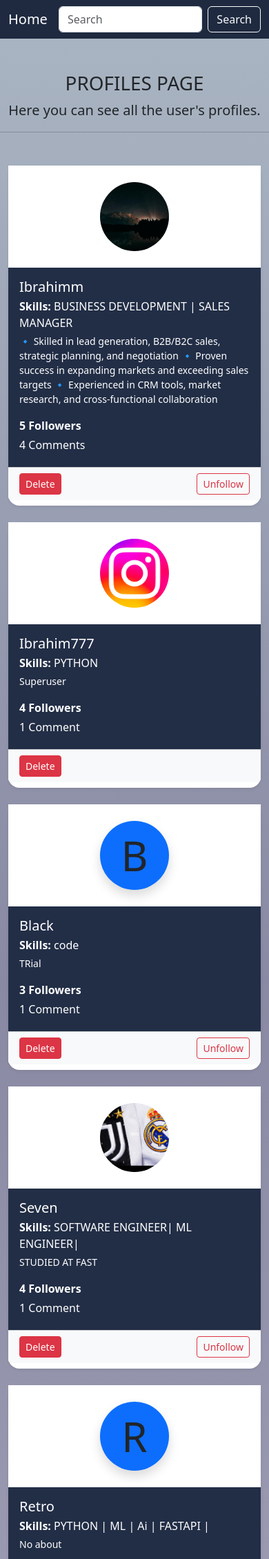
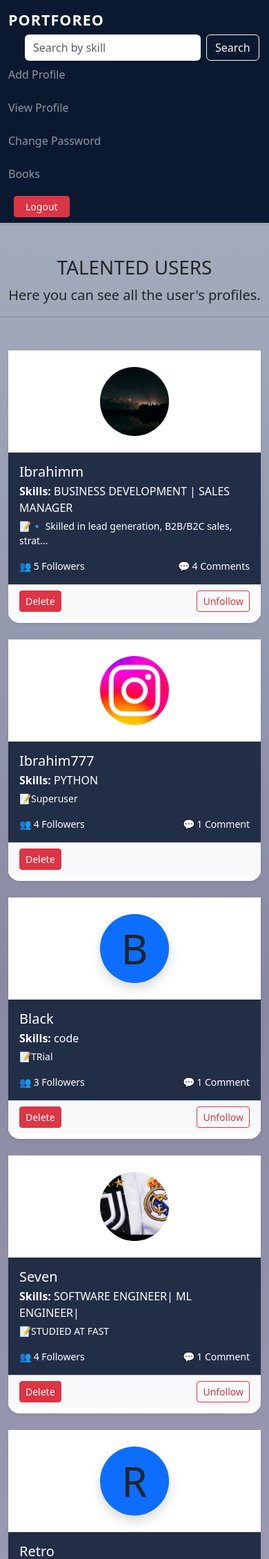
Before and after one commit to Ibrahimshahid77/django-project, a Django app: page /home/ in a window 390 px wide. Shown: the top 2260 px of the page at 69% size. Run offline with Django 5.2, Linux system fonts and the light colour scheme; a user stored in the database is signed in; data comes from the database, SQL or seed files in the repository; both versions use the stored data as it was after the commit.

Commit message:
New web scraping done

```diff
--- a/debug.py
+++ b/debug.py
@@ -21,7 +21,6 @@ latest_users = User.objects.order_by('date_joined')
 for user in latest_users:
     print(user.username, user.date_joined)
 
-
 User.objects.get(username = 'retro')
 print(user.id)
 
--- a/myapp/urls.py
+++ b/myapp/urls.py
@@ -17,6 +17,7 @@ urlpatterns = [
     path('profile/<int:user_id>/', views.profile_detail, name='profile_detail'),
     path('password/', views.change_password, name = 'change_pass'),
     path('api/follow/', views.follow_api, name='follow_api'),
-    path('profile/<int:user_id>/comment/', views.comment, name='comment')
+    path('profile/<int:user_id>/comment/', views.comment, name='comment'),
+    path('books/', views.books_page, name='books'),
 
 ]
--- a/myapp/views.py
+++ b/myapp/views.py
@@ -1,4 +1,4 @@
-from django.shortcuts import render
+
 from rest_framework.decorators import api_view
 from rest_framework.response import Response
 from django.http import HttpResponse, JsonResponse
@@ -11,6 +11,7 @@ from django.contrib.auth.decorators import login_required
 from django.contrib import messages
 from django.contrib.auth import update_session_auth_hash
 from django.views.decorators.csrf import csrf_exempt
+from urllib.request import urlopen
 
 def signup(request):
     if request.method == 'POST':
@@ -184,3 +185,38 @@ def comment(request, user_id):
         print("User:", request.user)
         print("Comment Text:", comment_text)
     return redirect('profile_detail', user_id=user_id)
+def get_books():
+    url = "https://books.toscrape.com/"
+    html = urlopen(url).read().decode()
+
+    books = []
+    blocks = html.split('<article class="product_pod">')[5:13]
+    for block in blocks:
+
+        try:
+            title = block.split('title="')[1].split('"')[0]
+        except:
+            title = "No Title"
+        try:
+            img_url = block.split('<img src="')[1].split('"')[0]
+            img_url = "https://books.toscrape.com/" + img_url.replace('../', '')
+        except:
+            img_url = ""
+        try:
+            price = block.split('<p class="price_color">')[1].split('</p>')[0]
+        except:
+            price = "IDK"
+        author = "Unknown "
+        description = "A thrilling book"
+
+        books.append({
+            'title': title,
+            'image': img_url,
+            'price': price,
+            'author': author,
+            'description': description})
+    return books
+
+def books_page(request):
+    books = get_books()
+    return render(request, 'books.html', {'books': books})
--- a/templates/home.html
+++ b/templates/home.html
@@ -9,35 +9,26 @@
   </style>
 </head>
 <body>
-<nav class="navbar navbar-expand-lg navbar-dark " style="background-color: #1f2a40;">
-  <div class="container-fluid d-flex justify-content-between align-items-center">
-  <div class="d-flex align-items-center">
-    <a class="navbar-brand me-3" href="#">Home</a>
-    <form class="d-flex" method="GET" action="{% url 'home-page' %}">
-      <input class="form-control me-2" type="search" name="skill" placeholder="Search">
+<nav class="navbar navbar-expand-lg navbar-dark shadow-sm" style="background-color: #0a192f;">
+  <div class="container-fluid">
+    <a class="navbar-brand fw-bold fs-4" href="#" style="letter-spacing: 1px;">PORTFOREO</a>
+    <form class="d-flex me-auto ms-4" method="GET" action="{% url 'home-page' %}">
+      <input class="form-control me-2 border-0 shadow-sm" type="search" name="skill" placeholder="Search by skill" style="min-width: 200px;">
       <button class="btn btn-outline-light" type="submit">Search</button>
-        {% if request.GET.skill %}
-    <a href="{% url 'home-page' %}" class="btn btn-sm btn-secondary ms-3 p-2">Clear</a>
-  {% endif %}
-</form>
-  </div>
-  <div class="collapse navbar-collapse justify-content-end" id="navbarNav">
-    <ul class="navbar-nav">
+      {% if request.GET.skill %}
+        <a href="{% url 'home-page' %}" class="btn btn-sm btn-light ms-2">Clear</a>
+      {% endif %}
+    </form>
+    <ul class="navbar-nav gap-2">
+      <li class="nav-item"><a class="nav-link" href="{% url 'add_profile' %}">Add Profile</a></li>
+      <li class="nav-item"><a class="nav-link" href="{% url 'view_profile' %}">View Profile</a></li>
+      <li class="nav-item"><a class="nav-link" href="{% url 'change_pass' %}">Change Password</a></li>
+      <li class="nav-item"><a class="nav-link" href="{% url 'books' %}">Books</a></li>
       <li class="nav-item">
-        <a class="nav-link" href="{% url 'change_pass' %}">Change Password</a>
+        <button type="button" class="btn btn-danger btn-sm ms-2 mt-1 px-3" data-bs-toggle="modal" data-bs-target="#logoutModal">Logout</button>
       </li>
-      <li class="nav-item">
-        <a class="nav-link" href="{% url 'view_profile' %}">View Profile</a>
-      </li>
-      <li class="nav-item">
-        <a class="nav-link" href="{% url 'add_profile' %}">Add Profile</a>
-      </li>
-      <li class="nav-item">
-        <button type="button" class="btn btn-danger ms-3" data-bs-toggle="modal" data-bs-target="#logoutModal">Logout</button>
-     </li>
     </ul>
   </div>
-</div>
 </nav>
 
 <div class="modal fade" id="logoutModal" tabindex="-1" aria-labelledby="logoutModalLabel" aria-hidden="true">
@@ -59,7 +50,7 @@
 </div>
 
 <div class="container text-center mt-5">
-  <h1>PROFILES PAGE</h1>
+  <h1>TALENTED USERS</h1>
   <p class="lead">Here you can see all the user's profiles.</p>
 </div>
 <hr>
@@ -83,10 +74,12 @@
           </div>
           <div class="card-body text-white" style="background-color: #222e46;">
             <h5 class="card-title mb-1 text-capitalize">{{ profile.user.username }}</h5>
-            <p class="card-text mb-1"><strong>Skills:</strong> {{ profile.skills }}</p>
-            <p class="small">{{ profile.about }}</p>
-            <p class="mb-1"><strong> {{ profile.followers.count }} Follower{{ profile.followers.count|pluralize:"s" }}</strong></p>
-            <p class="mb-1">{{ profile.comments.count }} Comment{{ profile.comments.count|pluralize:"s" }}</p>
+            <p class="card-text mb-1"><strong> Skills:</strong> {{ profile.skills }}</p>
+            <p class="small">📝{{ profile.about|slice:":50" }}{% if profile.about|length > 50 %}...{% endif %}</p>
+            <div class="d-flex justify-content-between small">
+            <span>👥 {{ profile.followers.count }} Follower{{ profile.followers.count|pluralize:"s" }}</span>
+            <span>💬 {{ profile.comments.count }} Comment{{ profile.comments.count|pluralize:"s" }}</span>
+          </div>
             <a href="{% url 'profile_detail' profile.user.id %}" class="stretched-link"></a>
           </div>
           </div>
--- a/templates/index.html
+++ b/templates/index.html
@@ -1,6 +1,7 @@
 <body style="background: linear-gradient(to bottom right, #2e4b68, #2f465c,#3c546d ); height: 100vh; margin: 0; display: flex; justify-content: center; align-items: center;">
 
   <div style="background-color: white; border-radius: 20px; padding: 40px 50px; box-shadow: 0 0 30px rgba(0,0,0,0.6); width: 600px;">
+    <h1 style="text-align: center; color: #16242b; font-size: 3rem; margin-bottom: 30px;">PORTFOREO</h1>
     <h2 style="text-align: center; color: #1a237e; font-size: 2rem; margin-bottom: 30px;">Sign up</h2>
     <form method="POST" action="/signup/">
       {% csrf_token %}
```
Also changed, not shown: templates/books.html (added, +27 -0 lines), templates/profile.html (+8 -8 lines), templates/profile_detail.html (+30 -19 lines), db.sqlite3, media/Screenshot_16.png (added), media/Screenshot_25.png (added), media/Screenshot_60.png (added), media/profile_pics/LAPTOP_WALLPAPER_4.png (added), myapp/models.py (line endings or trailing spaces).
